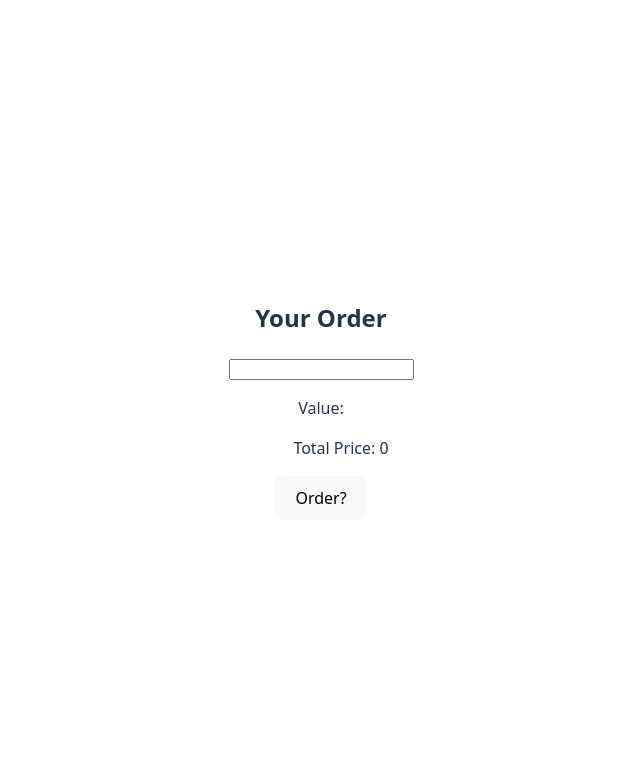
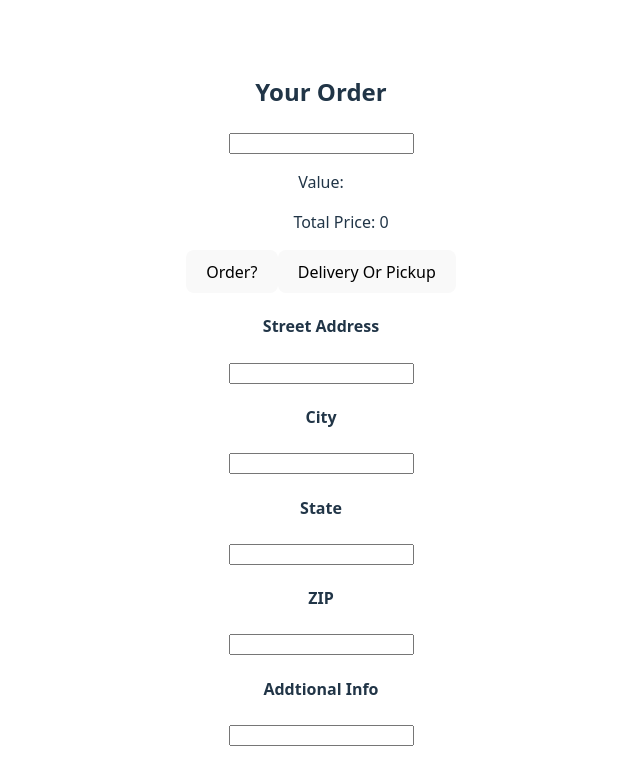
Before and after one commit to FernandoC-01/pizzaPizza, a React (Vite) app in the folder client/: page / in a window 1280 px wide. Shown: the top 784 px of the page, without its empty margins (319-959 px from the left). Built offline with nearby package versions, Linux system fonts and the light colour scheme.

Commit message:
Added the Delivery and Pickup Functionality.

```diff
--- a/client/src/App.jsx
+++ b/client/src/App.jsx
@@ -5,7 +5,7 @@ import './App.css'
 import Hello, { } from "./components/Hello"
 
 import OrderList from './components/OrderList'
-import TestingProps from './components/TestingProps'
+
 
 function App() {
 
@@ -21,7 +21,7 @@ function App() {
       </div> */}
 
       <div>
-        <OrderList/>
+          <OrderList/>
       </div>
 
 
--- a/client/src/components/OrderList.jsx
+++ b/client/src/components/OrderList.jsx
@@ -3,36 +3,76 @@ import { useState } from "react"
 
 export default function OrderList()
 {
-    const [orderItems,  SetOrder,] = useState([])
+    const [orderItems,  SetOrder,] = useState([]);
 
-    const [orderPrice, SetPrice,] = useState([])
+    const [orderPrice, SetPrice,] = useState([0.0]);
 
-    const [totalPrice, SetTotalPrice] = useState(0.0)
+    const [totalPrice, SetTotalPrice] = useState(0.0);
 
-    const [foodItem, SetFoodItem] = useState('')
+    const [foodItem, SetFoodItem] = useState('');
+
+    const [deliveryOrPickup, SetDelveryOrPickup] = useState(false);
+
+
+    const [addiontalInfo, SetAdditionalInfo] = useState('');
+    const [streetAdress, SetStreetAdress] = useState('');
+    const [city, SetCity] = useState('');
+    const [state, SetState] = useState('');
+    const [zip, SetZip] = useState('');
+
+
+    const ChangeOption = () => {
+        SetDelveryOrPickup(!deliveryOrPickup)
+    }
+
 
     // Needs to add a way to receive inputs from menu, and needs to remove the input.
     // Adds the item and price to respective lists and totals the order
     function AddToOrder()
     {
-        if (foodItem)
+        if (foodItem)//first item dosen't seem to be detected and idk why
         {
+            SetPrice([...orderPrice, 5.25])
+
             SetOrder([...orderItems, foodItem])
 
-            SetPrice([...orderPrice, 5.25])
-
-            SetTotalPrice(orderPrice.reduce((accumulator, orderPrice) => accumulator + orderPrice,0))
+            SetTotalPrice(orderPrice.reduce((sum, orderPrice) => sum + orderPrice))//Idk why but doesn't add the first order you put in.
 
             SetFoodItem("")
         }
 
+
+
     }
 
-
+    //Used for testing inputs for orderItem
     function NewItemInputHandeler(event)
     {
         SetFoodItem(event.target.value)
     }
+
+      function HandleAdditionalInfo(event)
+    {
+        SetAdditionalInfo(event.target.value)
+    }
+      function HandleStreetAdress(event)
+    {
+        SetCity(event.target.value)
+    }
+        function HandleCity(event)
+    {
+        SetAdditionalInfo(event.target.value)
+    }
+      function HandleState(event)
+    {
+        SetState(event.target.value)
+    }
+        function HandleZip(event)
+    {
+        SetZip(event.target.value)
+    }
+
+
 
 
     return(
@@ -45,13 +85,48 @@ export default function OrderList()
 
             <ul>
                 {orderItems.map((orderItems, index) => (
-                    <li key={index}> {orderItems}....................{orderPrice[index]} </li>
+                    <li key={index}> {orderItems}...................${orderPrice[index]} </li>
                 ) )}
                 Total Price:  {totalPrice}
 
             </ul>
+            {/* Temp button to test lists */}
+            <button onClick={AddToOrder} >  Order?</button>
 
-            <button onClick={AddToOrder} >  Order?</button>
+
+
+            <button onClick={ChangeOption}> Delivery Or Pickup </button>
+
+
+
+
+      {/*Shows Delivery Options When deliveryOrPickup is false and Pickup when it is true*/}
+
+      {deliveryOrPickup && (
+            <div>
+                 <h4>Addtional Info</h4>
+                <input type="text" value = {addiontalInfo} onChange={HandleAdditionalInfo}/>
+            </div>
+        )}
+
+        {!deliveryOrPickup && (
+            <div>
+                <h4>Street Address</h4>
+                <input type="text" value = {streetAdress} onChange={HandleStreetAdress}/>
+
+                <h4>City</h4>
+                <input type="text" value = {city} onChange={HandleCity}/>
+
+                <h4>State</h4>
+                <input type="text" value = {state} onChange={HandleState}/>
+
+                <h4>ZIP</h4>
+                <input type="text" value = {zip} onChange={HandleZip}/>
+
+                <h4>Addtional Info</h4>
+                <input type="text" value = {addiontalInfo} onChange={HandleAdditionalInfo}/>
+            </div>
+        )}
 
 
 
```
